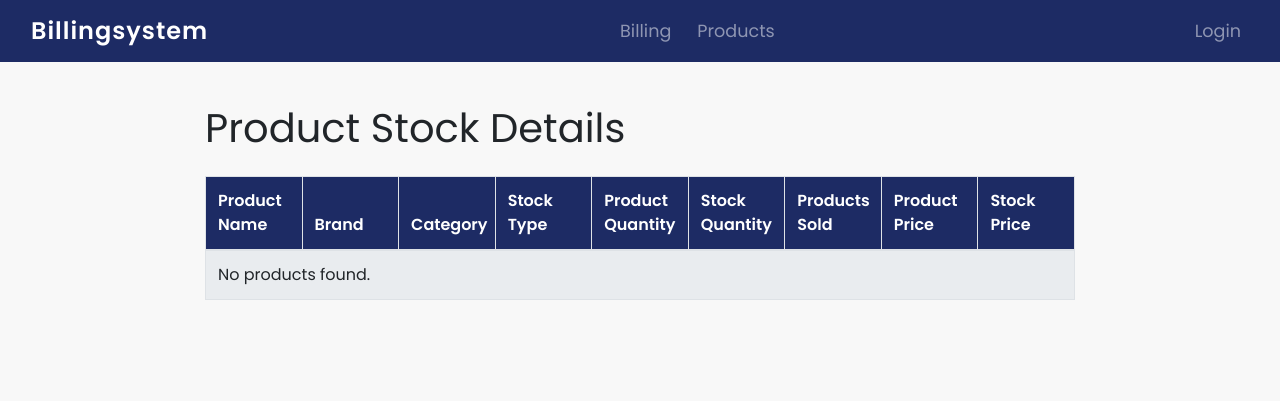
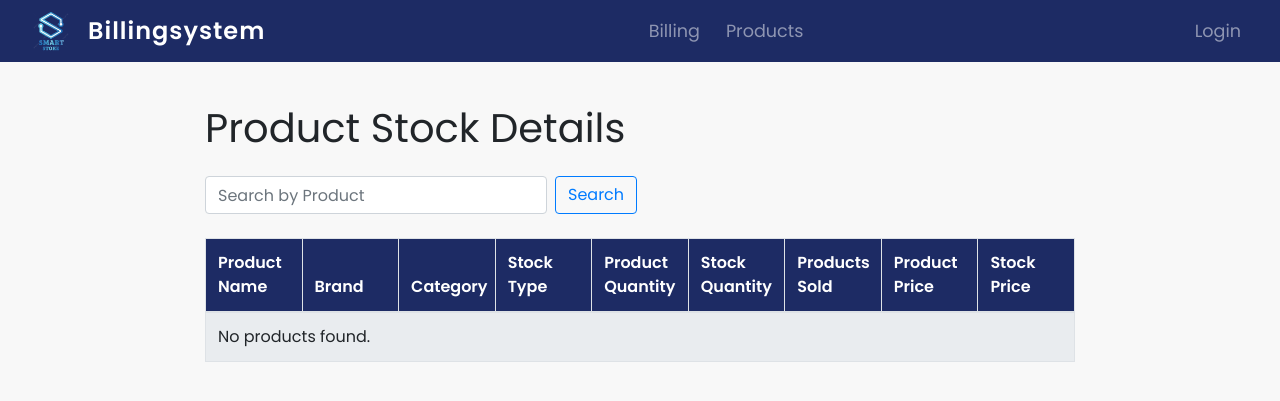
Before and after one commit to nidhinr1/Billing, a Django app: page /product_stock/ in a window 1280 px wide. Shown: the top 401 px of the page. Run offline with Django 5.2, Linux system fonts and the light colour scheme; data that the repository does not hold is empty; some libraries are stand-ins or nearby versions.

Commit message:
Add files via upload

```diff
--- a/billingsystemapp/models.py
+++ b/billingsystemapp/models.py
@@ -41,7 +41,6 @@ class Product(models.Model):
                     15: 8.00,
                     16: 12.00,
                     17: 7.00,
-                    18: 2.00,
                 }
                 starting_discount = starting_discounts.get(self.category_id, 0.00)
 
--- a/billingsystemapp/templates/product_stock.html
+++ b/billingsystemapp/templates/product_stock.html
@@ -1,5 +1,7 @@
 <!DOCTYPE html>
 <html lang="en">
+    {% load static %}
+
 <head>
     <meta charset="UTF-8">
     <meta name="viewport" content="width=device-width, initial-scale=1.0">
@@ -73,11 +75,19 @@
             color: red;
             font-weight: bold;
         }
+        .form-inline .form-control {
+            margin-right: 10px;
+        }
     </style>
 </head>
 <body>
     <nav class="navbar navbar-expand-lg navbar-dark">
         <div class="container-fluid">
+            <div class="company_logo">
+                <img src={% static "smartstore.png" %} style="height:40px; width:40px;">
+                &nbsp;
+                &nbsp;
+            </div>
             <a id="logo" class="navbar-brand" href="{% url 'billing' %}">Billingsystem</a>
             <button class="navbar-toggler" type="button" data-toggle="collapse" data-target="#navbarNav" aria-controls="navbarNav" aria-expanded="false" aria-label="Toggle navigation">
                 <span class="navbar-toggler-icon"></span>
@@ -133,6 +143,12 @@
     </nav>
     <div class="container mt-5">
         <h1 class="mb-4">Product Stock Details</h1>
+        <!-- Combined Search Form -->
+        <form class="form-inline mb-4" method="get" action="{% url 'search_stock' %}">
+            <input class="form-control mr-sm-2" type="search" placeholder="Search by Product" aria-label="Search" name="q" value="{{ query }}">
+            <button class="btn btn-outline-primary my-2 my-sm-0" type="submit">Search</button>
+        </form>
+
         <table class="table table-bordered">
             <thead>
                 <tr>
--- a/billingsystemapp/templates/user_list.html
+++ b/billingsystemapp/templates/user_list.html
@@ -1,5 +1,6 @@
 <!DOCTYPE html>
 <html lang="en">
+{% load static %}
 {% load custom_filters %}
 <head>
     <meta charset="UTF-8">
@@ -75,6 +76,11 @@
     <div class="nav">
         <nav class="navbar navbar-expand-lg navbar-dark">
             <div class="container-fluid">
+                <div class="company_logo">
+                    <img src={% static "smartstore.png" %} style="height:40px; width:40px;">
+                    &nbsp;
+                    &nbsp;
+                </div>
                 <a id="logo" class="navbar-brand" href="{% url 'billing' %}">Billingsystem</a>
                 <button class="navbar-toggler" type="button" data-toggle="collapse" data-target="#navbarNav" aria-controls="navbarNav" aria-expanded="false" aria-label="Toggle navigation">
                     <span class="navbar-toggler-icon"></span>
--- a/billingsystemapp/urls.py
+++ b/billingsystemapp/urls.py
@@ -25,4 +25,5 @@ urlpatterns = [
     path('product_stock/', views.product_stock_view, name='product_stock'),
     path('profit_loss/', views.profit_loss_view, name='profit_loss'),
     path('profit_loss_today/', views.profit_loss_today, name='profit_loss_today'),
+    path('search_stock/', views.search_stock, name='search_stock'),
 ]
--- a/billingsystemapp/views.py
+++ b/billingsystemapp/views.py
@@ -89,7 +89,7 @@ def billing(request):
                     'msg': f'{product.product_name} is out of stock.',
                     'products': Product.objects.all(),
                     'cart': cart,
-                    'total_price' : round_to_two_decimal_places(sum(item['discounted_price'] * item['quantity'] for item in cart.values()))
+                    'total_price': round_to_two_decimal_places(sum(item['discounted_price'] * item['quantity'] for item in cart.values())),
                 })
 
             try:
@@ -104,7 +104,7 @@ def billing(request):
                         'msg': f'Quantity requested for {product.product_name} exceeds stock available ({product.quantity}).',
                         'products': Product.objects.all(),
                         'cart': cart,
-                        'total_price' : round_to_two_decimal_places(sum(item['discounted_price'] * item['quantity'] for item in cart.values()))
+                        'total_price': round_to_two_decimal_places(sum(item['discounted_price'] * item['quantity'] for item in cart.values())),
                     })
 
                 discounted_price = round_to_two_decimal_places(float(product.price) * (1 - (float(product.discount) / 100)))
@@ -199,7 +199,7 @@ def billing(request):
     return render(request, 'billing.html', {
         'products': Product.objects.all(),
         'cart': cart,
-        'total_price': total_price,
+        'total_price': round_to_two_decimal_places(total_price),
     })
 
 
@@ -224,7 +224,7 @@ def generate_pdf_bill(sale_number, cart, purchasetime, customer_name, payment_me
     Left_style = ParagraphStyle(name='LeftStyle', alignment=0, leftIndent=.01)
     details_style = ParagraphStyle(name='DetailsStyle', fontSize=12, alignment=0)
 
-    logo_path = r"C:\Users\acer\Desktop\project(mysql)\myenv\Scripts\billingsystemproject\billingsystemapp\templates\static\smartstore.png"# Adjust path as per your project structure
+    logo_path = r"C:\Users\acer\Desktop\project(mysql)\env\Scripts\billingsystemproject\billingsystemapp\static\smartstore.png"# Adjust path as per your project structure
     logo_width = 130  # Adjust the width as needed
     logo_height = 80
     logo = Image(logo_path, width=logo_width, height=logo_height)
@@ -473,12 +473,12 @@ def product_list(request):
     products = Product.objects.all()
 
     # Calculate cutoff date for new stock
-    six_months_ago = now - timezone.timedelta(days=6*30)  # Approximate 6 months
+    six_months_ago = date.today() - timedelta(days=6*30)  # Approximate 6 months # Approximate 6 months
 
     # Pass products and cutoff date to template
     return render(request, 'products.html', {
         'products': products,
-        'six_months_ago': six_months_ago,
+        'sixmonths': six_months_ago,
     })
 
 def product_search(request):
@@ -563,15 +563,17 @@ def user_delete(request, user_name):
     return render(request, 'user_delete.html', {'user': user})
 
 def search_products(request):
+    six_months_ago = date.today() - timedelta(days=6*30)
     query = request.GET.get('q', '')
     if query:
         products = Product.objects.filter(product_name__icontains=query)
     else:
         products = Product.objects.all()
 
-    return render(request, 'products.html', {'products': products, 'query': query})
+    return render(request, 'products.html', {'products': products, 'query': query,'sixmonths': six_months_ago})
 
 def products_search_by_category(request):
+    six_months_ago = date.today() - timedelta(days=6*30)
     category_query = request.GET.get('category')
     products = []
 
@@ -584,7 +586,7 @@ def products_search_by_category(request):
     else:
         products = Product.objects.all()
 
-    return render(request, 'products.html', {'products': products, 'category_query': category_query})
+    return render(request, 'products.html', {'products': products, 'category_query': category_query,'sixmonths': six_months_ago})
 
 @require_POST
 def update_discounts_view(request):
@@ -689,6 +691,57 @@ def product_stock_view(request):
 
     return render(request, 'product_stock.html', context)
 
+def search_stock(request):
+    query = request.GET.get('q', '')
+
+    # Filter products based on the search query
+    if query:
+        products = Product.objects.filter(product_name__icontains=query)
+    else:
+        products = Product.objects.all()
+
+    product_details = []
+    total_unsold_products = 0
+    total_sold_products = 0
+    total_stock = 0
+
+    for product in products:
+        try:
+            stock_item = stock.objects.get(product_name=product)
+            products_sold = stock_item.stock - product.quantity  # Updated calculation
+
+            stock_type = 'New Stock' if product.manufacturingdate and product.manufacturingdate > timezone.now().date() - timedelta(days=180) else 'Old Stock'
+
+            # Update totals
+            total_unsold_products += product.quantity
+            total_sold_products += products_sold
+            total_stock += stock_item.stock
+
+            product_details.append({
+                'product': product,
+                'stock': stock_item,
+                'products_sold': products_sold,
+                'stock_type': stock_type,
+            })
+
+        except stock.DoesNotExist:
+            # Handle the case where no stock item exists for the product
+            product_details.append({
+                'product': product,
+                'stock': None,  # No stock information available
+                'products_sold': None,  # No products sold information available
+                'stock_type': 'Unknown',  # Or any default value you prefer
+            })
+
+    context = {
+        'product_details': product_details,
+        'total_unsold_products': total_unsold_products,
+        'total_sold_products': total_sold_products,
+        'total_stock': total_stock,
+        'query': query,  # Pass the search query back to the template
+    }
+
+    return render(request, 'product_stock.html', context)
 
 def profit_loss_view(request):
     billings = Billing.objects.select_related('product_id')
```
Also changed, not shown: billingsystemapp/templates/addcategory.html (+7 -0 lines), billingsystemapp/templates/addcustomers.html (+7 -0 lines), billingsystemapp/templates/addproduct.html (+7 -0 lines), billingsystemapp/templates/adduser.html (+7 -0 lines), billingsystemapp/templates/billing.html (+13 -10 lines), billingsystemapp/templates/category_list.html (+7 -0 lines), billingsystemapp/templates/login.html (+7 -0 lines), billingsystemapp/templates/products.html (+9 -2 lines), billingsystemapp/templates/profit_loss.html (+7 -0 lines), billingsystemapp/templates/sales_summary.html (+7 -0 lines), billingsystemapp/static/compnaylogo.png (added), billingsystemapp/static/png2.png (added), billingsystemapp/static/smartcart.png (added), billingsystemapp/static/smartstore.png (added).
